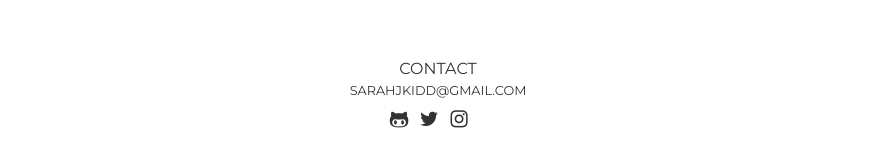
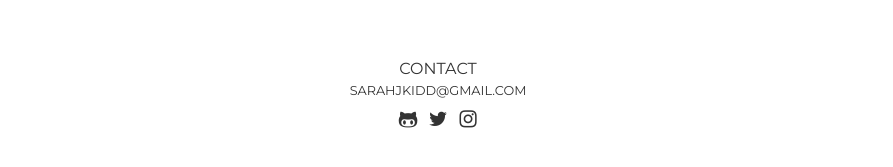
Before and after one commit to skiddhubbard/skiddhubbard.github.io, a Jekyll site: the page built from about.html, in a window 1280 px wide. Shown: the part 176-343 px from the top of the page, without its empty margins (202-1095 px from the left). Built offline with Jekyll 4.4.1, drawn with Linux system fonts in a browser that asks for light colours.

Commit message:
social ul width change

```diff
--- a/_sass/site/_base.scss
+++ b/_sass/site/_base.scss
@@ -277,7 +277,7 @@ li {
  }
 
  .social ul {
-   width: 98px;
+   width: 80px;
    float: none;
    margin: 0px auto 10%;
    padding: 0px;
```
